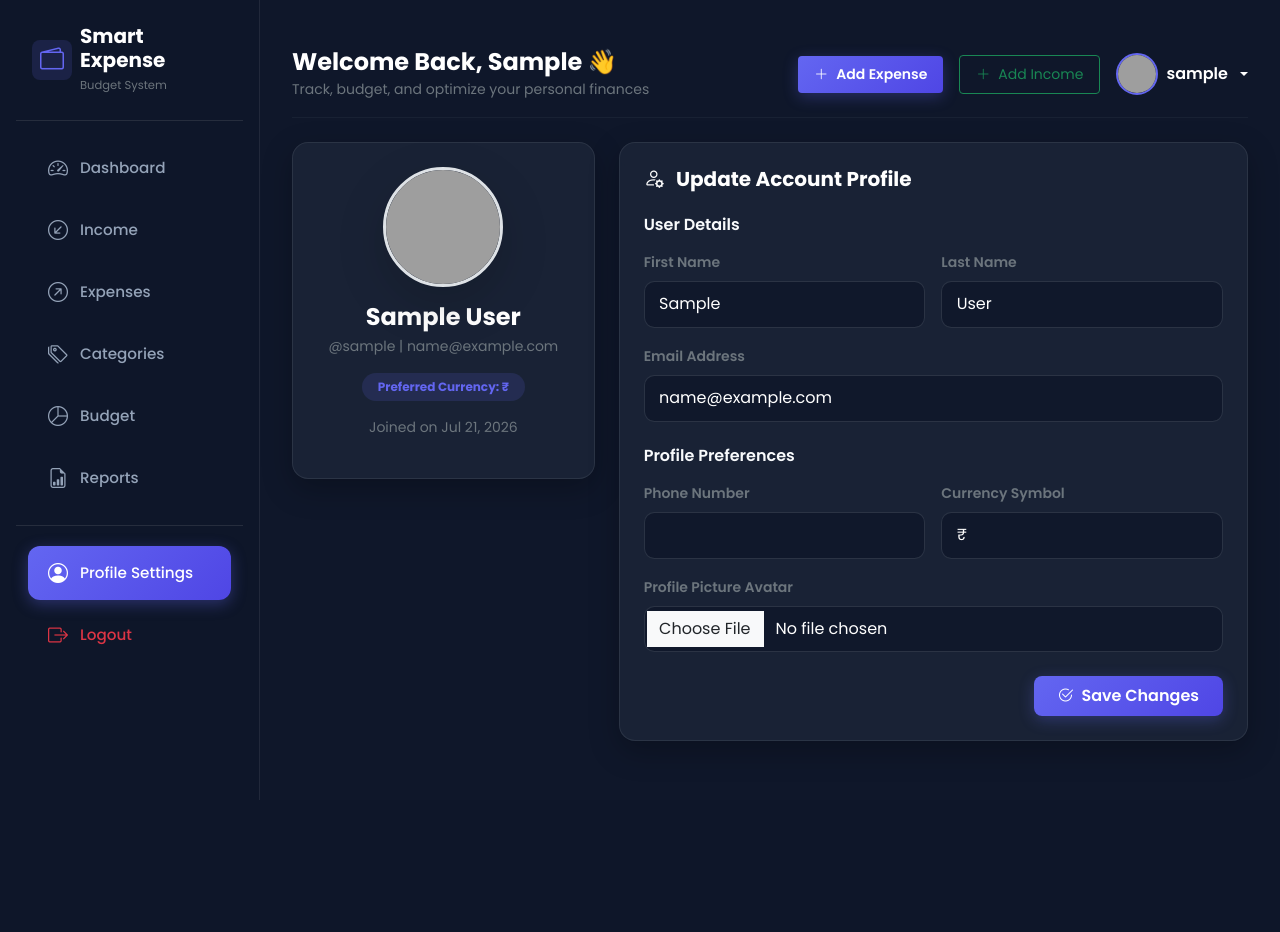
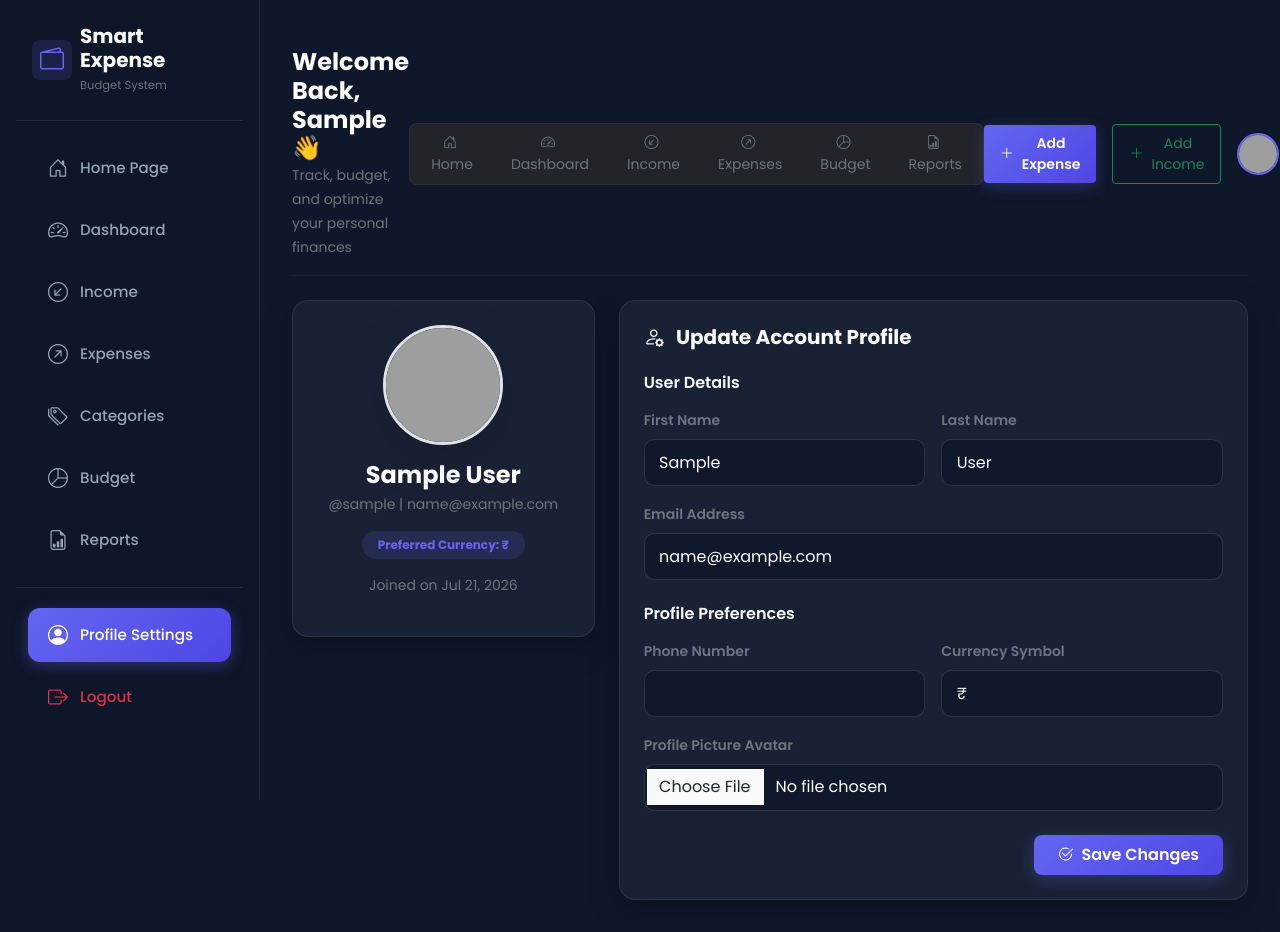
Before and after one commit to Mrutunjaya-Muduli/Expense-Tracker, a Django app: page /accounts/profile/ in a window 1280 px wide; the page is wider, and only the part inside the window is pictured. Before the commit the page ends 800 px from the top of that part, so only its background shows below. Run offline with Django 5.2, Linux system fonts and the light colour scheme; the visitor is signed in with stand-in values (Sample User, id 1); grey boxes are pictures that could not be loaded.

Commit message:
Allow authenticated users to visit Home Page and add top navigation panel with Home link

```diff
--- a/dashboard/views.py
+++ b/dashboard/views.py
@@ -9,9 +9,7 @@ from expenses.models import Expense, Category
 from budget.models import Budget
 
 def home_view(request):
-    """Public Landing Page / Home View."""
-    if request.user.is_authenticated:
-        return redirect('dashboard')
+    """Landing Page / Home View accessible to all users."""
     return render(request, 'home.html')
 
 @login_required
--- a/templates/navbar.html
+++ b/templates/navbar.html
@@ -9,7 +9,32 @@
             <small class="text-secondary">Track, budget, and optimize your personal finances</small>
         </div>
 
+        <!-- Central Top Navigation Links -->
+        <div class="d-none d-xl-flex align-items-center gap-1 mx-auto bg-dark bg-opacity-40 p-1 rounded-3 border border-secondary border-opacity-10">
+            <a href="{% url 'home' %}" class="btn btn-sm {% if request.resolver_match.url_name == 'home' %}btn-primary-gradient{% else %}btn-link text-secondary text-decoration-none{% endif %} px-3 py-1.5 rounded-2">
+                <i class="bi bi-house-door me-1"></i> Home
+            </a>
+            <a href="{% url 'dashboard' %}" class="btn btn-sm {% if request.resolver_match.url_name == 'dashboard' %}btn-primary-gradient{% else %}btn-link text-secondary text-decoration-none{% endif %} px-3 py-1.5 rounded-2">
+                <i class="bi bi-speedometer2 me-1"></i> Dashboard
+            </a>
+            <a href="{% url 'income_list' %}" class="btn btn-sm {% if 'income' in request.path %}btn-primary-gradient{% else %}btn-link text-secondary text-decoration-none{% endif %} px-3 py-1.5 rounded-2">
+                <i class="bi bi-arrow-down-left-circle me-1"></i> Income
+            </a>
+            <a href="{% url 'expense_list' %}" class="btn btn-sm {% if 'expense' in request.path and 'category' not in request.path %}btn-primary-gradient{% else %}btn-link text-secondary text-decoration-none{% endif %} px-3 py-1.5 rounded-2">
+                <i class="bi bi-arrow-up-right-circle me-1"></i> Expenses
+            </a>
+            <a href="{% url 'budget_list' %}" class="btn btn-sm {% if 'budget' in request.path %}btn-primary-gradient{% else %}btn-link text-secondary text-decoration-none{% endif %} px-3 py-1.5 rounded-2">
+                <i class="bi bi-pie-chart me-1"></i> Budget
+            </a>
+            <a href="{% url 'reports' %}" class="btn btn-sm {% if 'reports' in request.path %}btn-primary-gradient{% else %}btn-link text-secondary text-decoration-none{% endif %} px-3 py-1.5 rounded-2">
+                <i class="bi bi-file-earmark-bar-graph me-1"></i> Reports
+            </a>
+        </div>
+
         <div class="d-flex align-items-center gap-3 ms-auto">
+            <a href="{% url 'home' %}" class="btn btn-sm btn-outline-info d-xl-none px-2.5 py-1.5" title="Go to Home Page">
+                <i class="bi bi-house-door"></i>
+            </a>
             <a href="{% url 'expense_add' %}" class="btn btn-sm btn-primary-gradient px-3 py-2 d-flex align-items-center gap-2">
                 <i class="bi bi-plus-lg"></i>
                 <span class="d-none d-sm-inline">Add Expense</span>
@@ -31,6 +56,8 @@
                     <span class="d-none d-lg-inline fw-semibold">{{ user.username }}</span>
                 </a>
                 <ul class="dropdown-menu dropdown-menu-dark dropdown-menu-end shadow border-secondary border-opacity-25" aria-labelledby="userDropdown">
+                    <li><a class="dropdown-item py-2" href="{% url 'home' %}"><i class="bi bi-house-door me-2"></i> Home Page</a></li>
+                    <li><a class="dropdown-item py-2" href="{% url 'dashboard' %}"><i class="bi bi-speedometer2 me-2"></i> Dashboard</a></li>
                     <li><a class="dropdown-item py-2" href="{% url 'profile' %}"><i class="bi bi-person me-2"></i> Profile & Settings</a></li>
                     <li><hr class="dropdown-divider border-secondary border-opacity-25"></li>
                     <li><a class="dropdown-item py-2 text-danger" href="{% url 'logout' %}"><i class="bi bi-box-arrow-right me-2"></i> Logout</a></li>
--- a/templates/sidebar.html
+++ b/templates/sidebar.html
@@ -1,6 +1,6 @@
 <aside class="sidebar p-3" id="sidebar">
     <div class="d-flex align-items-center justify-content-between mb-4 px-3 pt-2">
-        <a href="{% url 'dashboard' %}" class="d-flex align-items-center text-decoration-none gap-2">
+        <a href="{% url 'home' %}" class="d-flex align-items-center text-decoration-none gap-2">
             <div class="rounded-3 bg-indigo-glow p-2 d-flex align-items-center justify-content-center" style="width:40px; height:40px;">
                 <i class="bi bi-wallet2 text-indigo fs-4"></i>
             </div>
@@ -14,6 +14,12 @@
     <hr class="border-secondary opacity-25 my-3">
 
     <ul class="nav flex-column mb-auto">
+        <li class="nav-item">
+            <a href="{% url 'home' %}" class="nav-link {% if request.resolver_match.url_name == 'home' %}active{% endif %}">
+                <i class="bi bi-house-door"></i>
+                <span>Home Page</span>
+            </a>
+        </li>
         <li class="nav-item">
             <a href="{% url 'dashboard' %}" class="nav-link {% if request.resolver_match.url_name == 'dashboard' %}active{% endif %}">
                 <i class="bi bi-speedometer2"></i>
```
Also changed, not shown: templates/home.html (+15 -0 lines).
